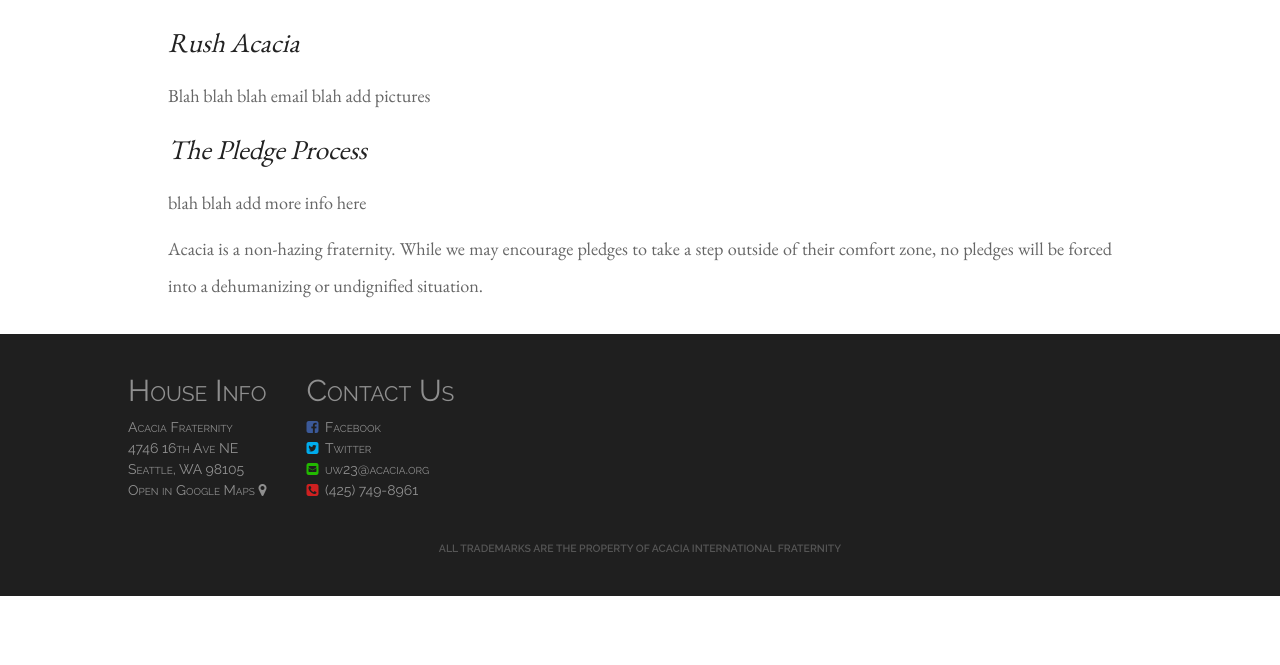
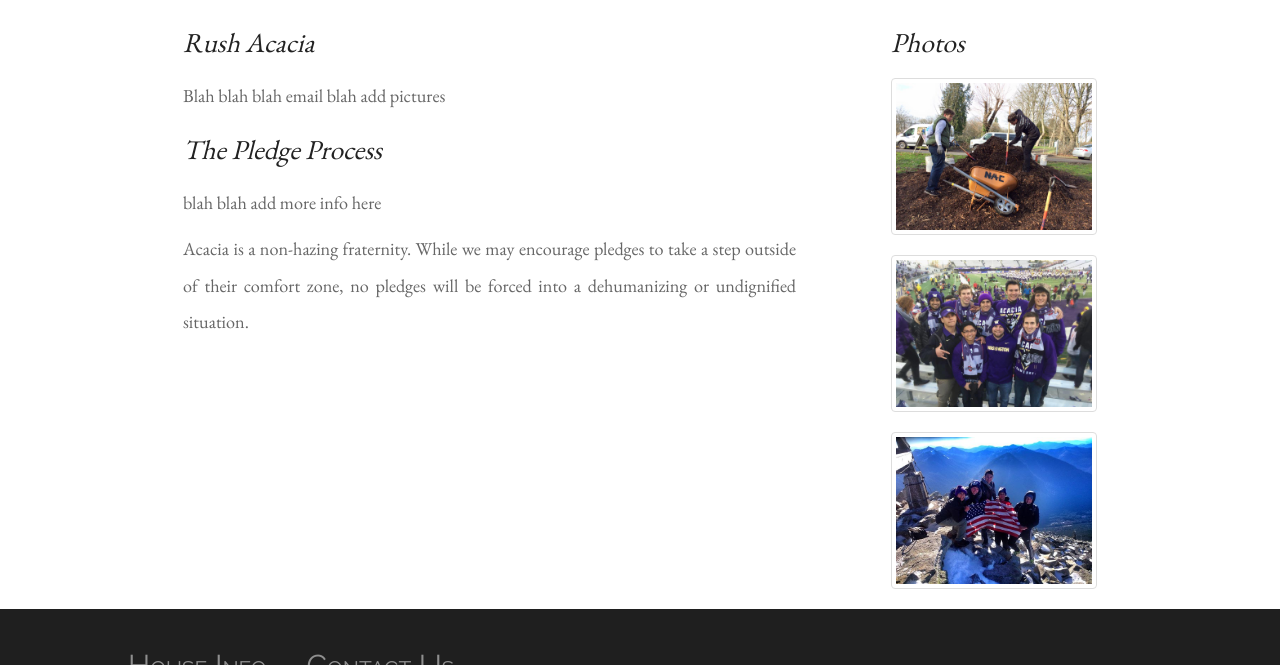
Before and after one commit to Garrett-M/acacia-web, a Jekyll site: the page built from rush.html, in a window 1280 px wide and 900 px high, scrolled down 709 px, cut to the strip 235-900 px from the top of the window. Built offline with Jekyll 4.4.1, drawn with Linux system fonts in a browser that asks for light colours; nearby versions of some CDN libraries; comment, search, counter and statistics services are not loaded; before the commit the page ends 1540 px from its top, so only the background shows below that.

Commit message:
minor changes

```diff
--- a/_includes/photos.html
+++ b/_includes/photos.html
@@ -1,8 +1,8 @@
 <section class="photos clearfix">
     <h2>Photos</h2>
-    <div class="row">
-    {% for img in page.gallery | shift(3) %}
-       <div class="col-sm-4">
+    <div {% if include.vertical == null %}class="row"{% endif %}>
+    {% for img in page.photos | shift(3) %}
+       <div {% if include.vertical == null %}class="col-sm-4"{% endif %}>
             <a title="{{ img.title }}" href="{{ img.url | prepend: site.baseurl }}" class="thumbnail">
                 <img alt="{{ img.title }}" src="{{ img.url | prepend: site.baseurl }}"/>
             </a>
--- a/rush.html
+++ b/rush.html
@@ -5,10 +5,22 @@
     text: Rush Acacia
 permalink: /rush/
 title: Rush Acacia | Acacia Fraternity UW
+photos:
+    -
+        url: /assets/gallery/working.jpg
+        title: community service
+    -
+        url: /assets/gallery/gameday.jpg
+        title: acacia gameday
+    -
+        url: /assets/gallery/mountain.jpg
+        title: outdoors
 ---
 <div class="content">
     <h2>Event Calendar</h2>
     <iframe id="g-calendar" src="https://calendar.google.com/calendar/embed?showTitle=0&amp;showDate=0&amp;showNav=0&amp;showPrint=0&amp;showTabs=0&amp;showCalendars=0&amp;height=600&amp;wkst=1&amp;bgcolor=%23e3e9ff&amp;src=v871ae9j8fr8c6ejecaqrfke8g%40group.calendar.google.com&amp;color=%2323164E&amp;ctz=America%2FLos_Angeles" frameborder="0" scrolling="no"></iframe>
+    <div>
+        <div class="col-sm-9">
             <h2>Rush Acacia</h2>
             <p>
                 Blah blah blah email blah
@@ -24,3 +36,8 @@
                 dehumanizing or undignified situation.
             </p>
         </div>
+        <div class="col-sm-3">
+            {% include photos.html vertical='true' %}
+        </div>
+    </div>
+</div>
```
Also changed, not shown: index.md (+1 -1 lines). Lines whose indentation alone changed are shown as unchanged.
